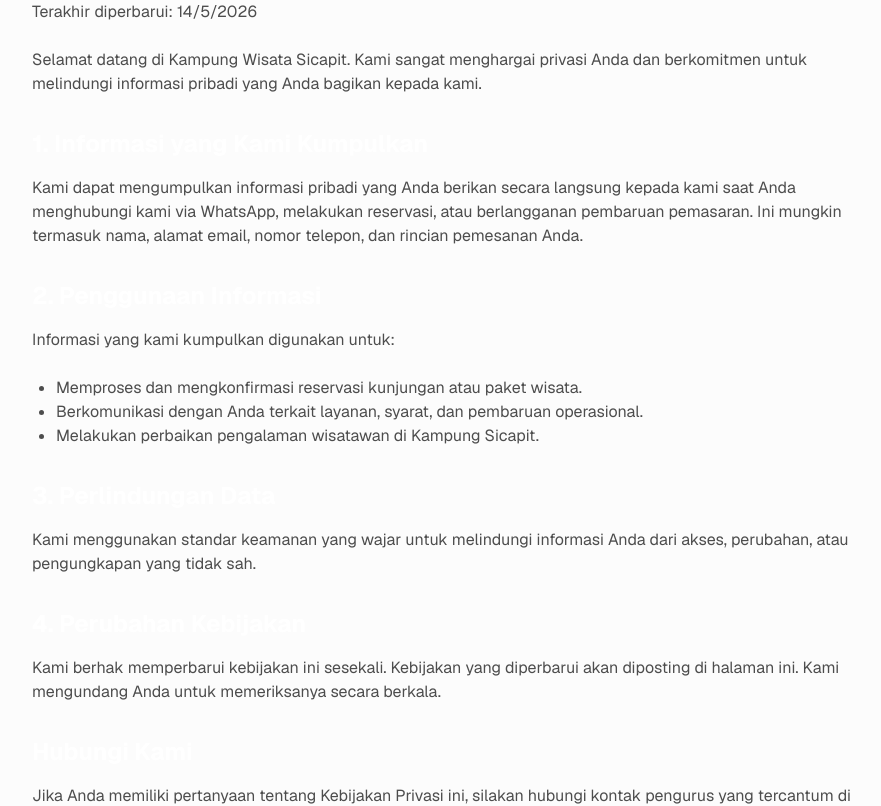
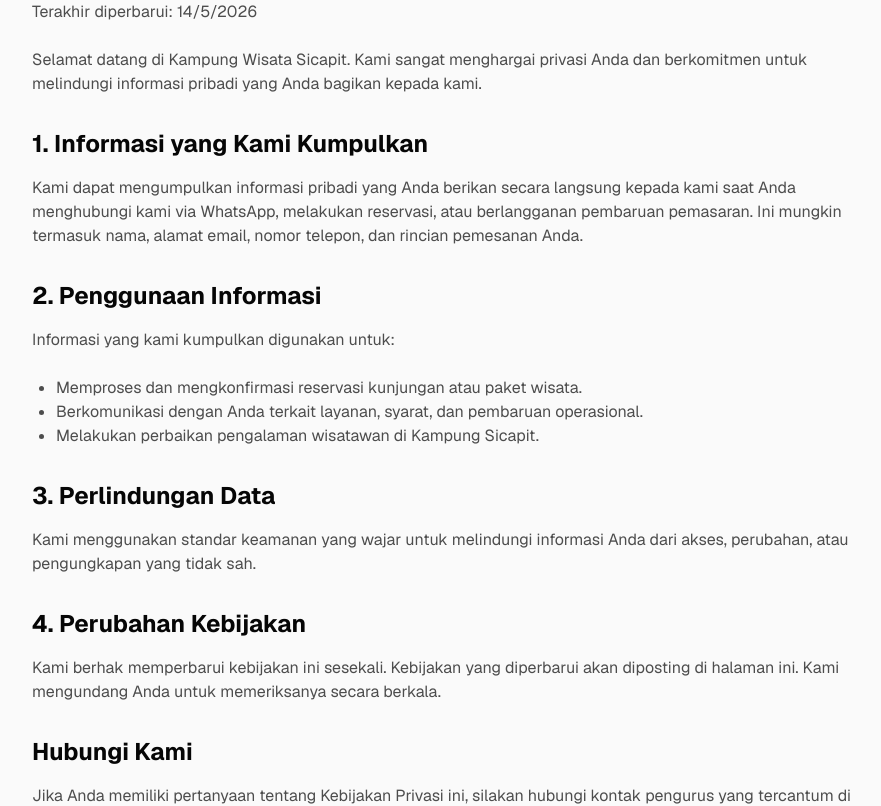
Before and after one commit to IR2816/website-sicapit, a Next.js app: page /privacy-policy in a window 1280 px wide. Shown: the part 200-1006 px from the top of the page, without its empty margins (184-1065 px from the left). Built offline with nearby package versions, Linux system fonts and the light colour scheme.

Commit message:
fix: apply theme-aware styling to legal pages (privacy-policy & terms-of-service)

```diff
--- a/src/app/privacy-policy/page.tsx
+++ b/src/app/privacy-policy/page.tsx
@@ -7,18 +7,18 @@
 
 export default function PrivacyPolicy() {
   return (
-    <div className="bg-background min-h-screen flex flex-col">
+    <div className="bg-surface dark:bg-background min-h-screen flex flex-col">
       <SiteNav brand="Sicapit" />
       <main className="flex-1 container mx-auto px-6 py-32 max-w-4xl">
-        <h1 className="text-4xl font-bold mb-8">Kebijakan Privasi (Privacy Policy)</h1>
-        <div className="prose prose-invert max-w-none text-muted-foreground space-y-6">
+        <h1 className="text-4xl font-bold mb-8 text-foreground dark:text-white">Kebijakan Privasi (Privacy Policy)</h1>
+        <div className="prose dark:prose-invert max-w-none text-muted-foreground space-y-6">
           <p>Terakhir diperbarui: {new Date().toLocaleDateString('id-ID')}</p>
           <p>Selamat datang di Kampung Wisata Sicapit. Kami sangat menghargai privasi Anda dan berkomitmen untuk melindungi informasi pribadi yang Anda bagikan kepada kami.</p>
 
-          <h2 className="text-2xl font-bold text-white mt-8 mb-4">1. Informasi yang Kami Kumpulkan</h2>
+          <h2 className="text-2xl font-bold text-foreground dark:text-white mt-8 mb-4">1. Informasi yang Kami Kumpulkan</h2>
           <p>Kami dapat mengumpulkan informasi pribadi yang Anda berikan secara langsung kepada kami saat Anda menghubungi kami via WhatsApp, melakukan reservasi, atau berlangganan pembaruan pemasaran. Ini mungkin termasuk nama, alamat email, nomor telepon, dan rincian pemesanan Anda.</p>
 
-          <h2 className="text-2xl font-bold text-white mt-8 mb-4">2. Penggunaan Informasi</h2>
+          <h2 className="text-2xl font-bold text-foreground dark:text-white mt-8 mb-4">2. Penggunaan Informasi</h2>
           <p>Informasi yang kami kumpulkan digunakan untuk:</p>
           <ul className="list-disc pl-6">
             <li>Memproses dan mengkonfirmasi reservasi kunjungan atau paket wisata.</li>
@@ -26,13 +26,13 @@
             <li>Melakukan perbaikan pengalaman wisatawan di Kampung Sicapit.</li>
           </ul>
 
-          <h2 className="text-2xl font-bold text-white mt-8 mb-4">3. Perlindungan Data</h2>
+          <h2 className="text-2xl font-bold text-foreground dark:text-white mt-8 mb-4">3. Perlindungan Data</h2>
           <p>Kami menggunakan standar keamanan yang wajar untuk melindungi informasi Anda dari akses, perubahan, atau pengungkapan yang tidak sah.</p>
 
-          <h2 className="text-2xl font-bold text-white mt-8 mb-4">4. Perubahan Kebijakan</h2>
+          <h2 className="text-2xl font-bold text-foreground dark:text-white mt-8 mb-4">4. Perubahan Kebijakan</h2>
           <p>Kami berhak memperbarui kebijakan ini sesekali. Kebijakan yang diperbarui akan diposting di halaman ini. Kami mengundang Anda untuk memeriksanya secara berkala.</p>
 
-          <h2 className="text-2xl font-bold text-white mt-8 mb-4">Hubungi Kami</h2>
+          <h2 className="text-2xl font-bold text-foreground dark:text-white mt-8 mb-4">Hubungi Kami</h2>
           <p>Jika Anda memiliki pertanyaan tentang Kebijakan Privasi ini, silakan hubungi kontak pengurus yang tercantum di menu bawah halaman.</p>
         </div>
       </main>
--- a/src/app/terms-of-service/page.tsx
+++ b/src/app/terms-of-service/page.tsx
@@ -7,24 +7,24 @@
 
 export default function TermsOfService() {
   return (
-    <div className="bg-background min-h-screen flex flex-col">
+    <div className="bg-surface dark:bg-background min-h-screen flex flex-col">
       <SiteNav brand="Sicapit" />
       <main className="flex-1 container mx-auto px-6 py-32 max-w-4xl">
-        <h1 className="text-4xl font-bold mb-8">Syarat & Ketentuan (Terms of Service)</h1>
-        <div className="prose prose-invert max-w-none text-muted-foreground space-y-6">
+        <h1 className="text-4xl font-bold mb-8 text-foreground dark:text-white">Syarat & Ketentuan (Terms of Service)</h1>
+        <div className="prose dark:prose-invert max-w-none text-muted-foreground space-y-6">
           <p>Terakhir diperbarui: {new Date().toLocaleDateString('id-ID')}</p>
           <p>Dengan mengakses atau menggunakan situs web dan layanan Kampung Wisata Sicapit, Anda setuju untuk terikat oleh Syarat dan Ketentuan ini.</p>
 
-          <h2 className="text-2xl font-bold text-white mt-8 mb-4">1. Layanan Kami</h2>
+          <h2 className="text-2xl font-bold text-foreground dark:text-white mt-8 mb-4">1. Layanan Kami</h2>
           <p>Kampung Wisata Sicapit menyediakan informasi publik tentang aktivitas rekreasi, edukasi, agrowisata, dan rafting. Aktivitas fisik tertentu mungkin memiliki batasan usia dan memerlukan persetujuan risiko sebelum pelaksanaan.</p>
 
-          <h2 className="text-2xl font-bold text-white mt-8 mb-4">2. Reservasi & Pembatalan</h2>
+          <h2 className="text-2xl font-bold text-foreground dark:text-white mt-8 mb-4">2. Reservasi & Pembatalan</h2>
           <p>Reservasi untuk aktivitas wisata (termasuk rafting, camping, dll.) bergantung pada ketersediaan. Pengembalian uang untuk pembatalan acara dapat tunduk pada kebijakan khusus yang akan disampaikan pada saat reservasi bersama tim kami.</p>
 
-          <h2 className="text-2xl font-bold text-white mt-8 mb-4">3. Keselamatan</h2>
+          <h2 className="text-2xl font-bold text-foreground dark:text-white mt-8 mb-4">3. Keselamatan</h2>
           <p>Wisatawan wajib mematuhi seluruh petunjuk keselamatan dari instruktur dan pemandu wisata, khususnya untuk area rafting. Pengelola tidak bertanggung jawab atas insiden atau cedera yang secara langsung disebabkan oleh kelalaian pengunjung dalam mengikuti arahan.</p>
 
-          <h2 className="text-2xl font-bold text-white mt-8 mb-4">4. Hak Kekayaan Intelektual</h2>
+          <h2 className="text-2xl font-bold text-foreground dark:text-white mt-8 mb-4">4. Hak Kekayaan Intelektual</h2>
           <p>Semua konten dalam website ini, termasuk teks, gambar, video, dan logo dilindungi hak cipta dan tidak boleh disalin tanpa izin tertulis dari pihak pengelola.</p>
         </div>
       </main>
```
